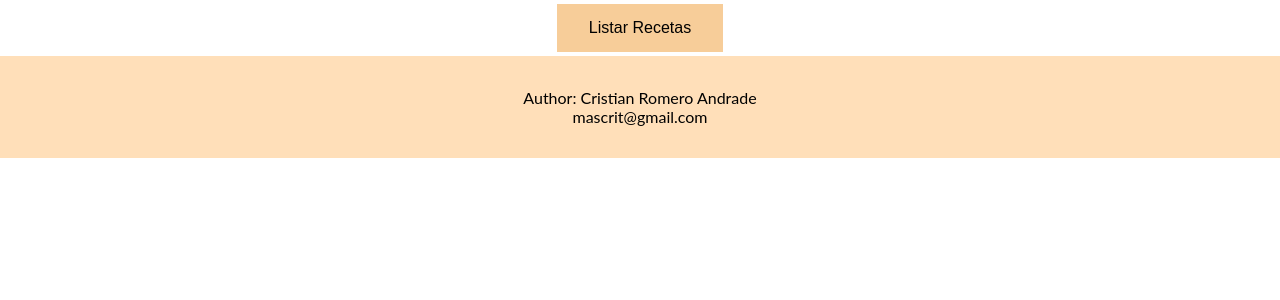
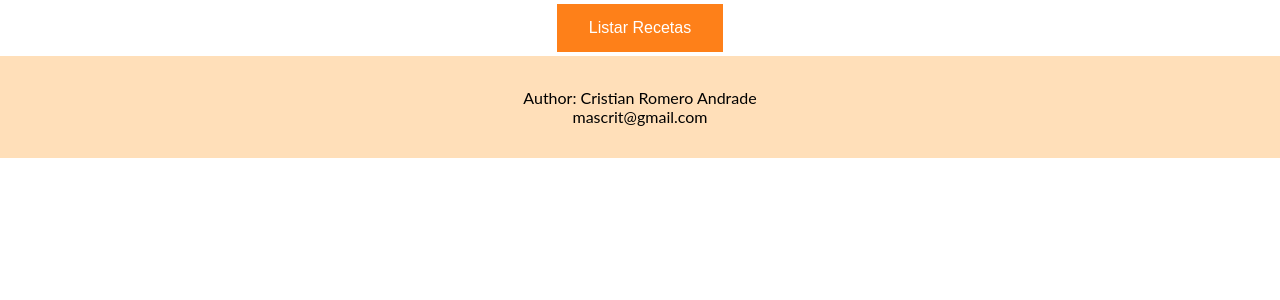
Before and after one commit to tysyak/Proyecto_negocios_2022, a PHP site: page / in a window 1280 px wide. Shown: the part 59-359 px from the top of the page. Run offline with PHP 8.4, Linux system fonts and the light colour scheme.

Commit message:
Color de boton

```diff
--- a/recetario/assets/css/app.css
+++ b/recetario/assets/css/app.css
@@ -122,9 +122,9 @@ ul {
 /* buttons */
 
 .btn {
-    background-color: #f7cd99;
+    background-color: #FE8019;
     border: none;
-    color: black;
+    color: white;
     padding: 15px 32px;
     text-align: center;
     text-decoration: none;
```
